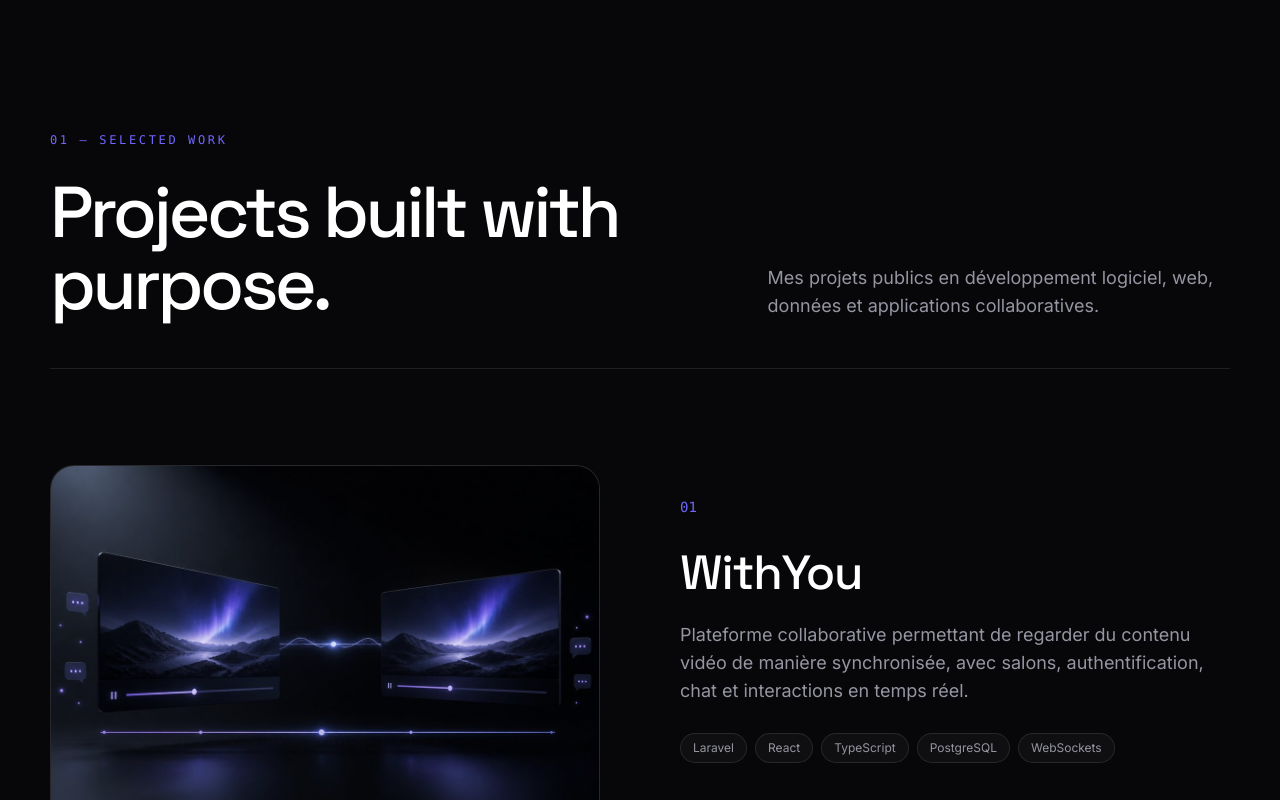
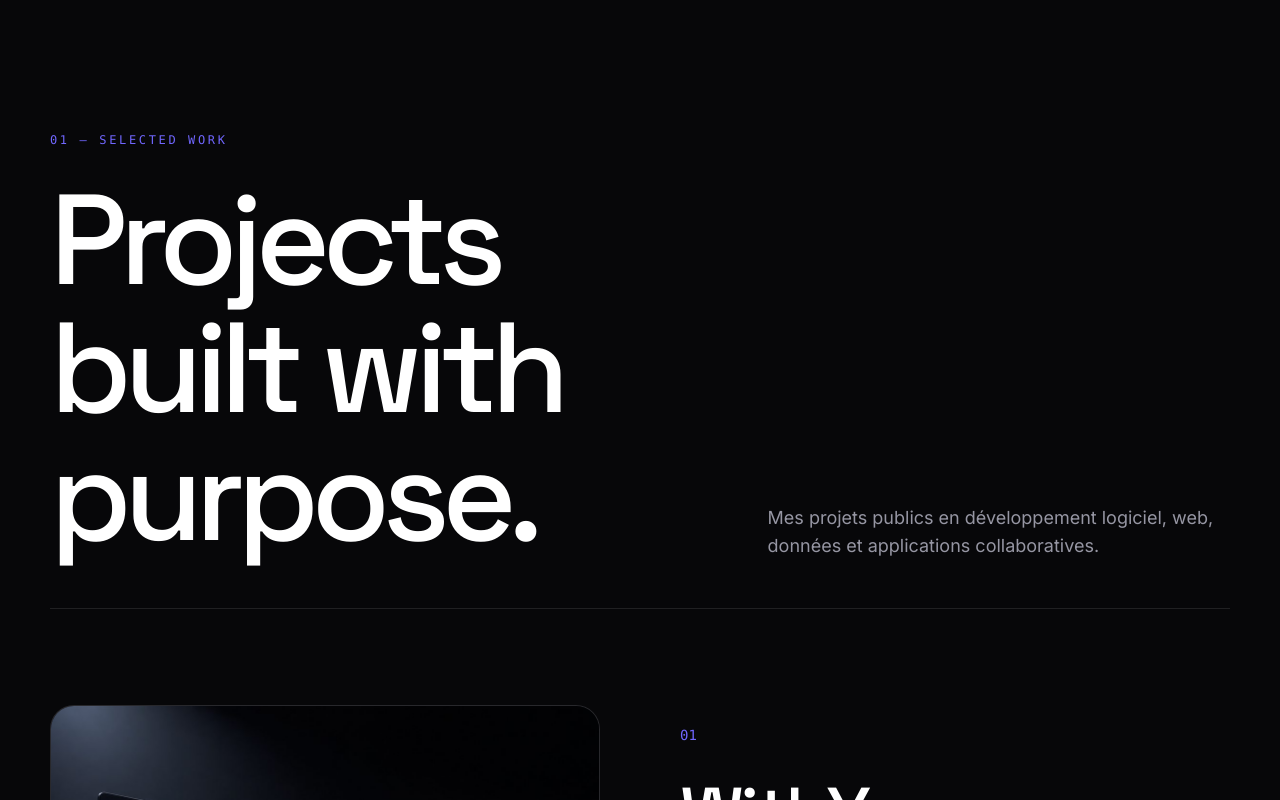
Before and after one commit to TALEBWISSAME/Portfolio, a React (Vite) app in the folder portfolio-developpee/: page / in a window 1280 px wide. Shown: the part 920-1720 px from the top of the page. Built offline with nearby package versions, Linux system fonts and the light colour scheme.

Commit message:
Enhance headings and scroll reveals

```diff
--- a/portfolio-developpee/src/components/ProjectShowcase.jsx
+++ b/portfolio-developpee/src/components/ProjectShowcase.jsx
@@ -16,7 +16,7 @@ export default function ProjectShowcase({ project, index }) {
             <span className="font-mono text-sm text-accent">{String(index + 1).padStart(2, '0')}</span>
             {project.status && <span className="rounded-full border border-accent/30 bg-accent/10 px-3 py-1 text-xs text-accent">{project.status}</span>}
           </div>
-          <h3 className="font-display text-4xl font-medium tracking-tight sm:text-5xl">{project.name}</h3>
+          <h3 className="font-display text-5xl font-medium leading-[.95] tracking-[-.045em] sm:text-6xl lg:text-7xl">{project.name}</h3>
           <p className="mt-6 max-w-xl text-base leading-8 text-muted sm:text-lg">{project.description}</p>
           <div className="mt-7 flex flex-wrap gap-2">{project.technologies.map(tech => <span className="tag" key={tech}>{tech}</span>)}</div>
           <div className="mt-9 flex flex-wrap gap-4">
--- a/portfolio-developpee/src/components/Reveal.jsx
+++ b/portfolio-developpee/src/components/Reveal.jsx
@@ -6,10 +6,11 @@ export default function Reveal({ children, className = '', delay = 0 }) {
   return (
     <motion.div
       className={className}
-      initial={reduced ? false : { opacity: 0, y: 28 }}
-      whileInView={reduced ? {} : { opacity: 1, y: 0 }}
-      viewport={{ once: true, amount: 0.16 }}
-      transition={{ duration: 0.65, delay, ease: [0.22, 1, 0.36, 1] }}
+      style={{ transformPerspective: 1200 }}
+      initial={reduced ? false : { opacity: 0, y: -72, rotateX: -7, scale: 0.985, filter: 'blur(7px)' }}
+      whileInView={reduced ? {} : { opacity: 1, y: 0, rotateX: 0, scale: 1, filter: 'blur(0px)' }}
+      viewport={{ once: true, amount: 0.12 }}
+      transition={{ duration: 0.85, delay, ease: [0.16, 1, 0.3, 1] }}
     >
       {children}
     </motion.div>
--- a/portfolio-developpee/src/index.css
+++ b/portfolio-developpee/src/index.css
@@ -16,7 +16,7 @@
   .section { @apply py-24 sm:py-32 lg:py-40; }
   .kicker { @apply font-mono text-xs font-medium uppercase tracking-[.22em] text-accent; }
   .section-heading { @apply mt-7 grid gap-6 lg:grid-cols-[1.2fr_.8fr] lg:items-end; }
-  .section-heading h2 { @apply font-display text-5xl font-medium tracking-[-.05em] sm:text-7xl; }
+  .section-heading h2 { @apply font-display text-6xl font-medium leading-[.92] tracking-[-.06em] sm:text-8xl lg:text-9xl; }
   .section-heading p { @apply max-w-xl text-base leading-7 text-muted sm:text-lg; }
   .nav-link { @apply text-sm text-muted transition-colors hover:text-white; }
   .button { @apply inline-flex min-h-12 items-center gap-2 rounded-full border border-white/15 px-5 text-sm font-semibold transition duration-300 hover:-translate-y-0.5 hover:border-white/30 hover:bg-white/5; }
--- a/portfolio-developpee/src/sections/About.jsx
+++ b/portfolio-developpee/src/sections/About.jsx
@@ -7,7 +7,7 @@ export default function About() {
       <div className="about-layout">
         <div className="portrait-frame"><img src="./profile.jpg" alt="Taleb Wissame" loading="lazy" /></div>
         <div>
-      <h2 className="font-display text-4xl leading-tight tracking-tight sm:text-6xl">Développer des solutions utiles, performantes et bien pensées.</h2>
+      <h2 className="font-display text-5xl leading-[1.02] tracking-[-.05em] sm:text-7xl">Développer des solutions utiles, performantes et bien pensées.</h2>
       <div className="mt-8 space-y-5 text-lg leading-8 text-muted"><p>Passionnée par le développement logiciel et la conception d’applications, j’ai construit mon parcours autour de projets web, logiciels et collaboratifs.</p><p>Après une Licence Informatique à Avignon Université, je suis admise en Master 1 ILSEN. Je recherche une alternance pour approfondir mes compétences tout en contribuant à des projets concrets au sein d’une équipe.</p></div>
       <dl className="mt-12 grid gap-5 sm:grid-cols-3"><div className="fact"><dt>Parcours</dt><dd>Licence Informatique</dd></div><div className="fact"><dt>2026</dt><dd>Master 1 ILSEN</dd></div><div className="fact"><dt>Basée à</dt><dd>Avignon, France</dd></div></dl>
         </div>
--- a/portfolio-developpee/src/sections/Journey.jsx
+++ b/portfolio-developpee/src/sections/Journey.jsx
@@ -10,7 +10,7 @@ export default function Journey() {
     <div className="relative mt-16 grid gap-10 md:grid-cols-3 lg:grid-cols-6">
       <div className="absolute left-2 top-0 h-full w-px bg-white/10 md:left-0 md:top-2 md:h-px md:w-full" />
       <motion.div className="absolute left-2 top-0 h-full w-px origin-top bg-accent md:left-0 md:top-2 md:h-px md:w-full md:origin-left" initial={reduced ? false : { scaleY: 0 }} whileInView={reduced ? {} : { scaleY: 1 }} viewport={{ once: true, amount: .3 }} transition={{ duration: 1.4 }} />
-      {journey.map((item, index) => <Reveal key={`${item.year}-${item.title}`} delay={index * .06} className="relative pl-10 md:pl-0 md:pt-10"><span className="absolute left-0 top-0 size-4 rounded-full border-4 border-ink bg-accent md:top-0"/><strong className="font-mono text-sm text-accent">{item.year}</strong><h3 className="mt-3 font-display text-lg leading-snug">{item.title}</h3><p className="mt-2 text-sm leading-6 text-muted">{item.detail}</p></Reveal>)}
+      {journey.map((item, index) => <Reveal key={`${item.year}-${item.title}`} delay={index * .06} className="relative pl-10 md:pl-0 md:pt-10"><span className="absolute left-0 top-0 size-4 rounded-full border-4 border-ink bg-accent md:top-0"/><strong className="font-mono text-sm text-accent">{item.year}</strong><h3 className="mt-3 font-display text-xl leading-snug lg:text-2xl">{item.title}</h3><p className="mt-2 text-sm leading-6 text-muted">{item.detail}</p></Reveal>)}
     </div>
   </section>
 }
```
Also changed, not shown: 5 other files (tests, documents, lock files or other folders).
